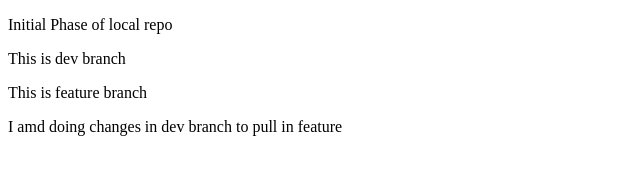
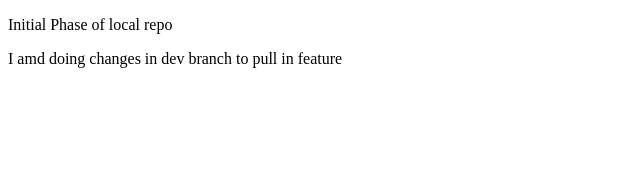
Before and after one commit to Aman-03/gitpractice, a plain HTML site: page index.html in a window 1280 px wide. Shown: the whole page, without its empty margins (0-640 px from the left). Drawn offline with Linux system fonts and the light colour scheme.

Commit message:
changed dev

```diff
--- a/index.html
+++ b/index.html
@@ -8,8 +8,6 @@
 </head>
 <body>
     <p>Initial Phase of local repo</p>
-    <p>This is dev branch</p>
-    <p>This is feature branch</p>
     <p>I amd doing changes in dev branch to pull in feature</p>
 </body>
 </html>
```
